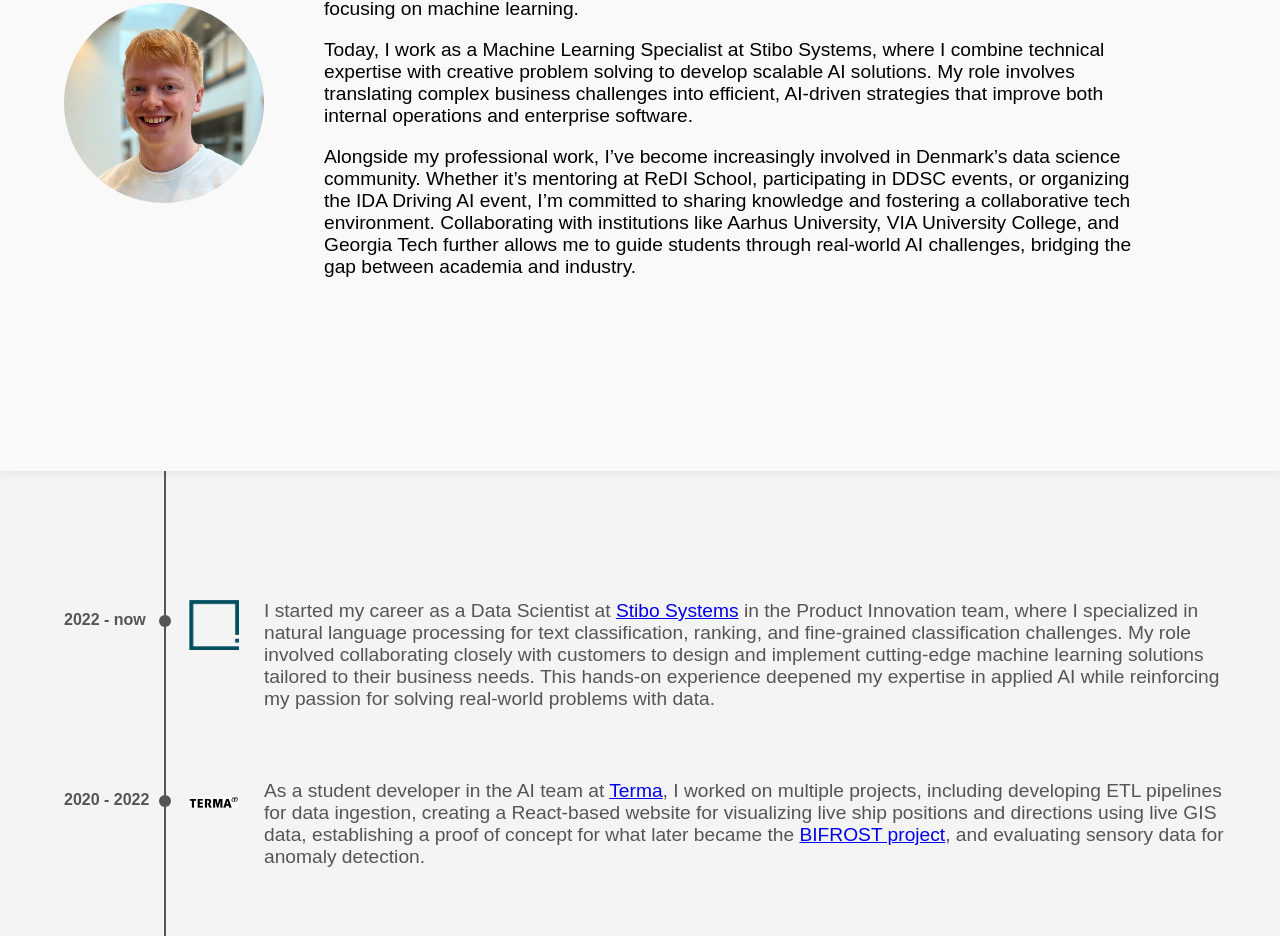
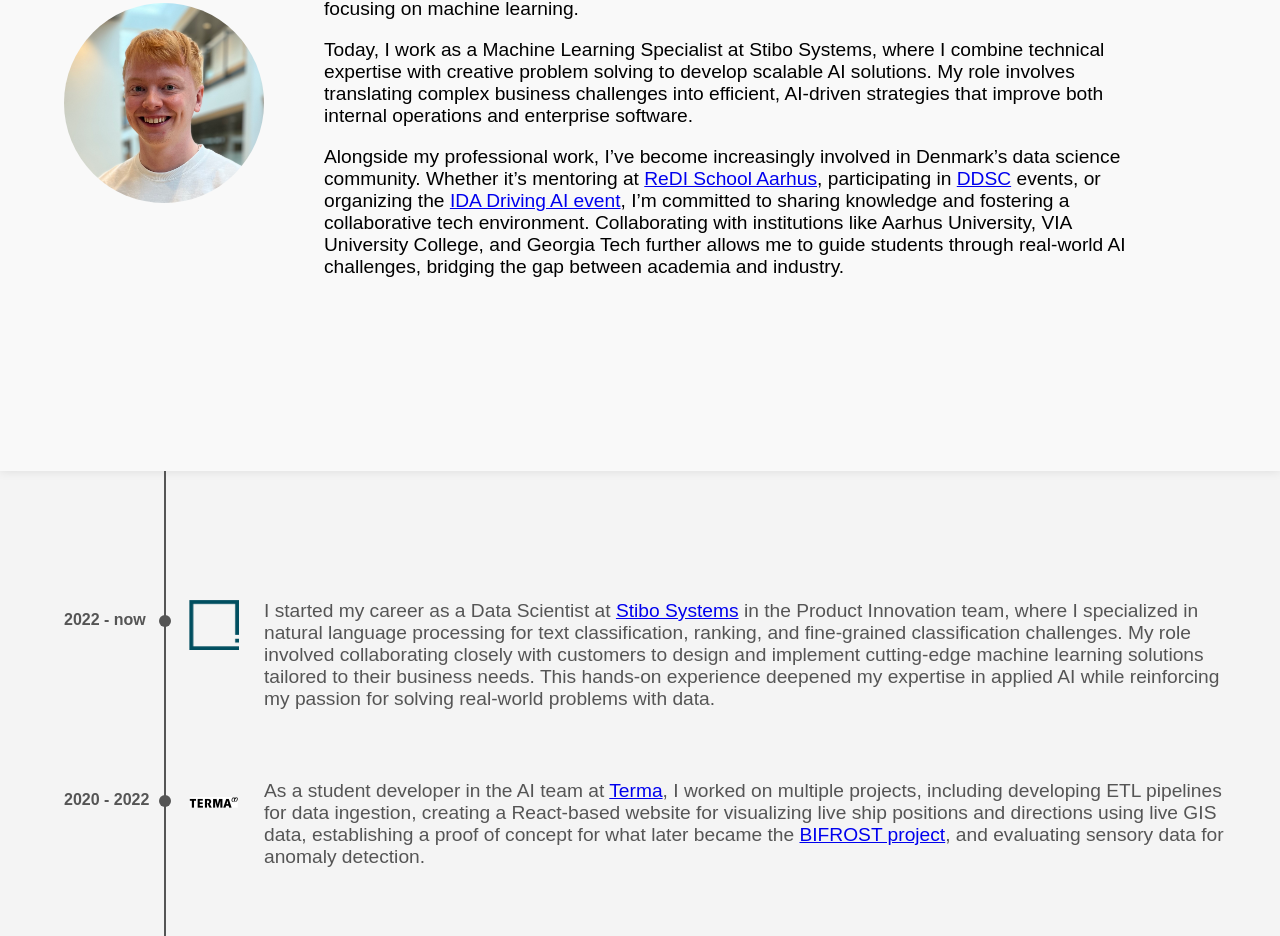
Before and after one commit to simonamtoft/cv-website, a React (Create React App) app: page / in a window 1280 px wide. Shown: the part 1129-2065 px from the top of the page. Built offline with nearby package versions, Linux system fonts and the light colour scheme.

Commit message:
add links

```diff
--- a/src/components/About.js
+++ b/src/components/About.js
@@ -25,7 +25,9 @@ const About = () => {
           </p>
           <p>
             Alongside my professional work, I’ve become increasingly involved in Denmark’s data science community.
-            Whether it’s mentoring at ReDI School, participating in DDSC events, or organizing the IDA Driving AI event,
+            Whether it’s mentoring at <a href="https://www.redi-school.org/redi-school-aarhus" target="_blank" rel="noopener noreferrer">ReDI School Aarhus</a>,
+            participating in <a href="https://ddsc.io/" target="_blank" rel="noopener noreferrer">DDSC</a> events, or
+            organizing the <a href="https://ida.dk/driving-ai" target="_blank" rel="noopener noreferrer">IDA Driving AI event</a>,
             I’m committed to sharing knowledge and fostering a collaborative tech environment. Collaborating with
             institutions like Aarhus University, VIA University College, and Georgia Tech further allows me to guide
             students through real-world AI challenges, bridging the gap between academia and industry.
```
